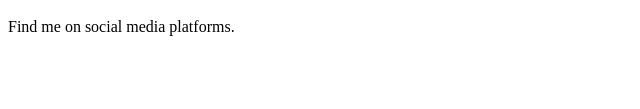
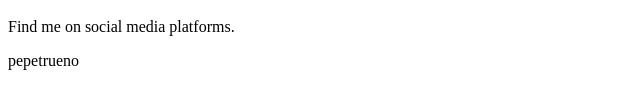
Before and after one commit to luisardilag/test-github, a plain HTML site: page index.html in a window 1280 px wide. Shown: the part 423-532 px from the top of the page, 0-640 px from the left. Drawn offline with Linux system fonts and the light colour scheme.

Commit message:
update: text

```diff
--- a/index.html
+++ b/index.html
@@ -32,6 +32,8 @@
     <h4>Follow Me</h4>
     <p>Find me on social media platforms.</p>
 
+    <p>pepetrueno</p>
+
 </body>
 
 </html>
```
